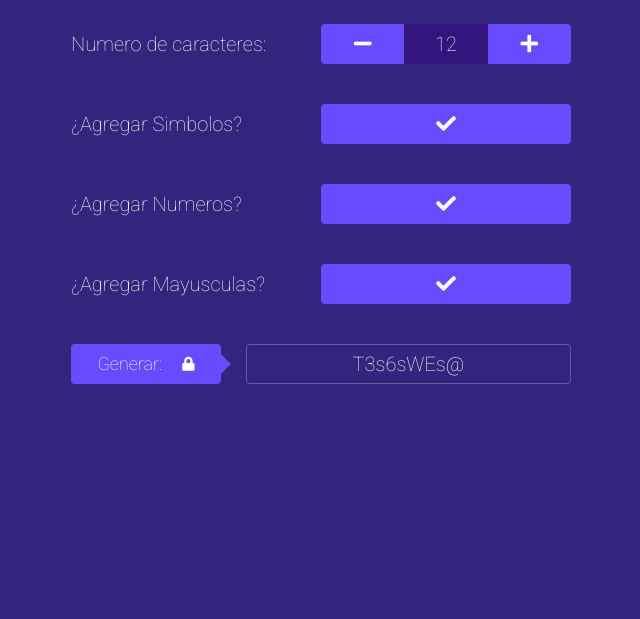
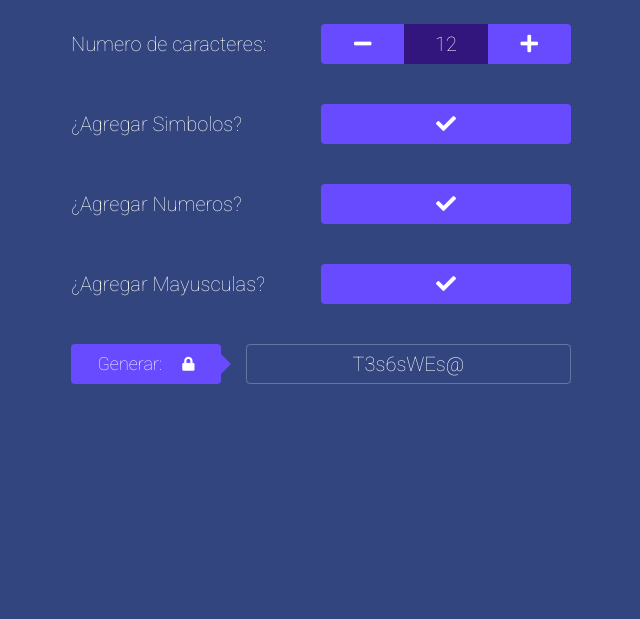
Before and after one commit to rodelindev/PasswordGenerator.me, a plain HTML site: page index.html in a window 1280 px wide. Shown: the part 181-800 px from the top of the page, without its empty margins (319-959 px from the left). Drawn offline with Linux system fonts and the light colour scheme.

Commit message:
Corrigiendo fondo del sitio web.

```diff
--- a/css/style.css
+++ b/css/style.css
@@ -1,7 +1,7 @@
 
 :root{
     --primaricolor: #fff;
-    --backgraundcolor: #33257E;
+    --backgraundcolor: #33457E;
 }
 
 
```
